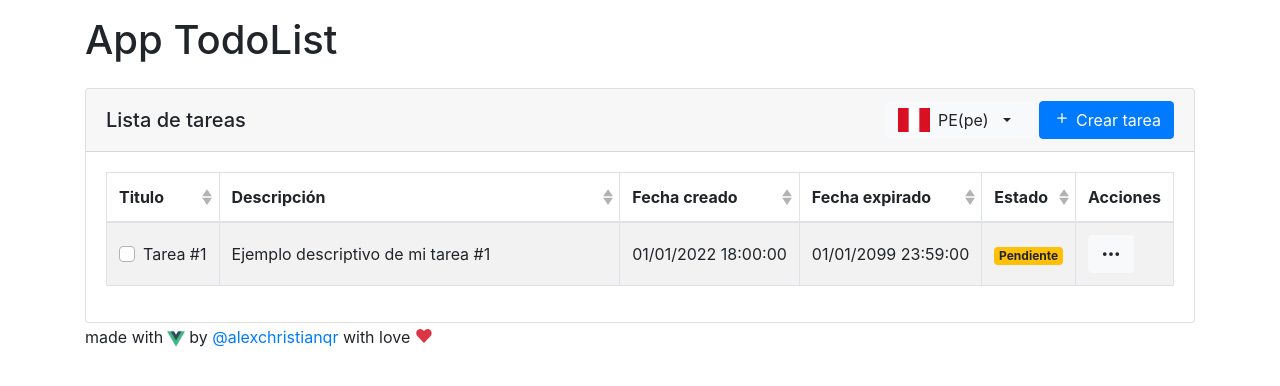
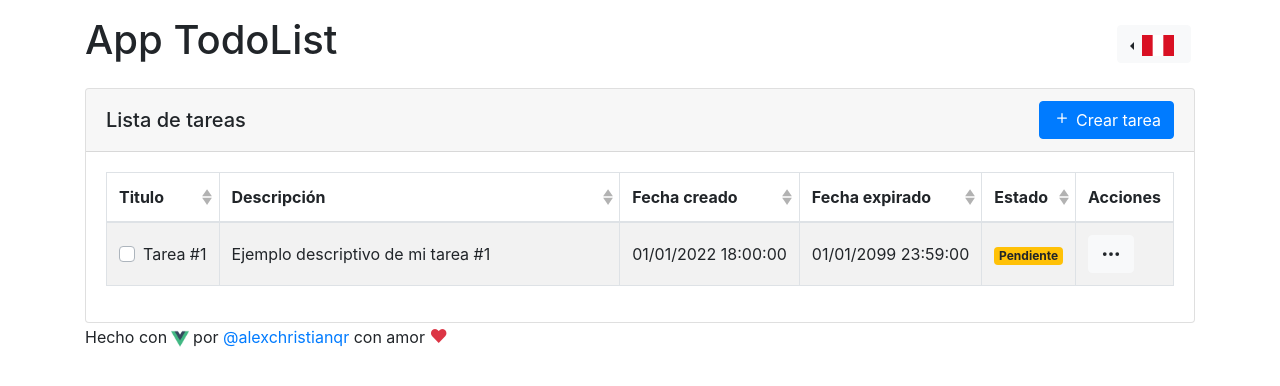
Before and after one commit to alexchristianqr/todolist, a Vue app: page / in a window 1280 px wide. Shown: the top 386 px of the page. Built offline with nearby package versions, Linux system fonts and the light colour scheme; a small style sheet from the web is missing; what vue-toast-notification would draw is missing.

Commit message:
[updated] langs

```diff
--- a/src/App.vue
+++ b/src/App.vue
@@ -1,7 +1,14 @@
 <template>
   <div class="container overflow-hidden">
     <div class="py-3">
-      <h1>App TodoList</h1>
+      <b-row>
+        <b-col lg="10" md="10" cols="9" class="my-auto">
+          <h1><span class="d-none d-md-inline">App </span>TodoList</h1>
+        </b-col>
+        <b-col lg="2" md="2" cols="3" class="my-auto text-right">
+          <DropdownCountries :dropdown-params="country" class="mr-1" />
+        </b-col>
+      </b-row>
     </div>
     <TodoList />
     <MyFooter />
@@ -11,13 +18,18 @@
 <script>
 import TodoList from '@/components/todolist'
 import MyFooter from '@/components/common/MyFooter'
+import DropdownCountries from '@/components/common/DropdownCountries'
 
 export default {
   name: 'App',
   components: {
+    DropdownCountries,
     MyFooter,
     TodoList,
   },
+  data: () => ({
+    country: { country: { id: 'PE', name: 'Perú', code: 'pe', flag: 'per.svg' } },
+  }),
 }
 </script>
 
--- a/src/components/common/DropdownCountries.vue
+++ b/src/components/common/DropdownCountries.vue
@@ -1,15 +1,15 @@
 <template>
-  <b-dropdown variant="light" menu-class="dropdown-menu-custom" :disabled="dropdpownDisabled">
+  <b-dropdown variant="light" :dropleft="true" :disabled="dropdpownDisabled">
     <template #button-content>
-      <div class="w-100 text-left">
+      <div class="w-100 d-inline-flex my-auto">
         <template v-if="selected">
-          <div class="float-left d-flex">
-            <img :src="require(`../../assets/images/svg/countries/${selected.flag}`)" width="32" class="mr-2" />
-            <div>{{ `${selected.id}(${selected.code})` }}</div>
+          <div class="ml-1">
+            <img :src="require(`../../assets/images/svg/countries/${selected.flag}`)" width="32" class="mr-1" />
+            <!--            <div>{{ `${selected.id}(${selected.code})` }}</div>-->
           </div>
-          <div class="float-right">
-            <i class="cis-caret-bottom"></i>
-          </div>
+          <!--          <div class="float-right">-->
+          <!--            <i class="cis-caret-bottom"></i>-->
+          <!--          </div>-->
         </template>
         <template v-else>
           <div class="float-left d-flex">
--- a/src/components/common/MyFooter.vue
+++ b/src/components/common/MyFooter.vue
@@ -1,9 +1,12 @@
 <template>
   <b-form-group class="pt-lg-0 pt-3">
     <div class="  ">
-      <span class="mr-1">made with</span>
+      <span class="mr-1">{{ $t('TodoList.footer.a') }}</span>
       <img src="@/assets/logo.png" :width="18" class="mr-1" alt="Vuejs" title="Vuejs" />
-      <span>by <b-link target="_blank" href="https://github.com/alexchristianqr">@alexchristianqr</b-link> with love <span class="text-danger" style="font-size: 18px">&hearts;</span></span>
+      <span
+        >{{ $t('TodoList.footer.b') }} <b-link target="_blank" href="https://github.com/alexchristianqr">@alexchristianqr</b-link> {{ $t('TodoList.footer.c') }}
+        <span class="text-danger" style="font-size: 18px">&hearts;</span></span
+      >
     </div>
   </b-form-group>
 </template>
--- a/src/components/todolist/index.vue
+++ b/src/components/todolist/index.vue
@@ -6,9 +6,8 @@
           <b-col cols="5" class="my-auto">
             <span class="h5">{{ $t('TodoList.card.header.title') }}</span>
           </b-col>
-          <b-col cols="7" class="">
+          <b-col cols="7">
             <div class="d-inline-flex float-right">
-              <DropdownCountries :dropdown-params="country" class="mr-1" style="width: 150px" />
               <b-button variant="primary" @click="showModal(0)" class="d-flex">
                 <b-icon-plus class="mr-1" />
                 <span class="text-truncate">{{ $t('TodoList.card.header.buttonCreate') }}</span>
@@ -68,10 +67,9 @@
 
 <script>
 import ModalUpdateOrCreate from '@/components/todolist/layouts/ModalUpdateOrCreate'
-import DropdownCountries from '@/components/common/DropdownCountries'
 export default {
   name: 'TodoList',
-  components: { DropdownCountries, ModalUpdateOrCreate },
+  components: { ModalUpdateOrCreate },
   data() {
     return {
       modal: [
--- a/src/locales/en/TodoList.js
+++ b/src/locales/en/TodoList.js
@@ -25,4 +25,9 @@ export default {
       },
     },
   },
+  footer: {
+    a: 'Made with',
+    b: 'by',
+    c: 'with love',
+  },
 }
--- a/src/locales/es/TodoList.js
+++ b/src/locales/es/TodoList.js
@@ -25,4 +25,9 @@ export default {
       },
     },
   },
+  footer: {
+    a: 'Hecho con',
+    b: 'por',
+    c: 'con amor',
+  },
 }
```
